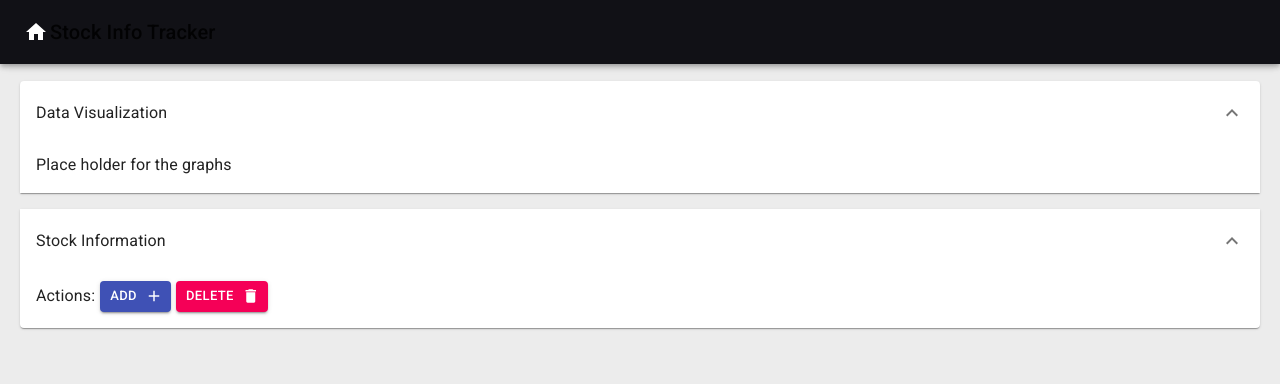
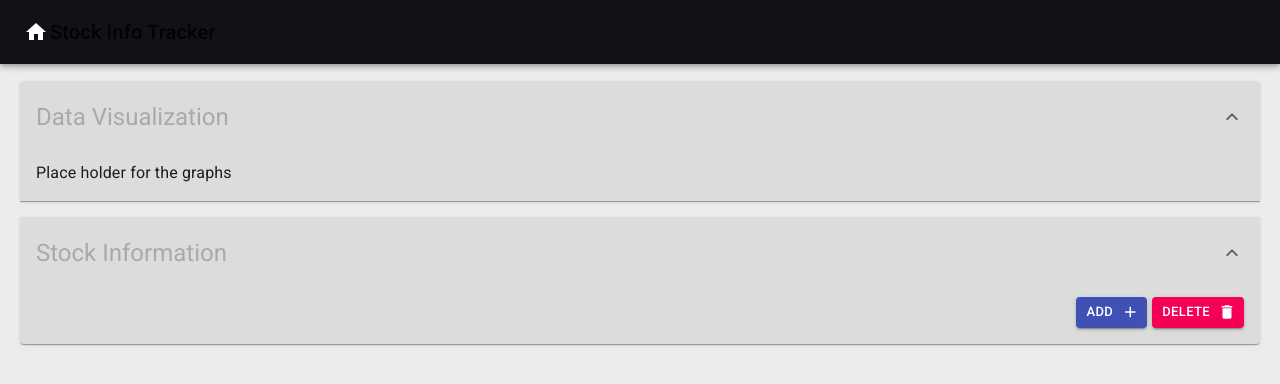
Before and after one commit to dheeraj0259/stock-info-tracker, a React (Create React App) app: page /stock-info-tracker/dashboard in a window 1280 px wide. Shown: the top 384 px of the page. Built offline with nearby package versions, Linux system fonts and the light colour scheme.

Commit message:
- added animation to the dashboard cards

```diff
--- a/src/Pages/Home.jsx
+++ b/src/Pages/Home.jsx
@@ -7,7 +7,7 @@ import {
   ExpansionPanelDetails,
   Typography,
   Button,
-  Zoom,
+  Grow,
   Icon
 } from "@material-ui/core";
 import ExpandMoreIcon from "@material-ui/icons/ExpandMore";
@@ -22,35 +22,41 @@ class Home extends Component {
     return (
       <Grid container style={{ marginTop: 50 }}>
         <Grid item md={12} style={{ padding: "0 20px 0 20px" }}>
-          <ExpansionPanel defaultExpanded>
+          <Grow in timeout={500}>
+            <ExpansionPanel
+              defaultExpanded
+              style={{ backgroundColor: "#80808026" }}
+            >
               <ExpansionPanelSummary
                 expandIcon={<ExpandMoreIcon />}
                 aria-controls="panel1a-content"
                 id="panel1a-header"
               >
-              <Typography>Data Visualization</Typography>
+                <Typography variant="h5" style={{ color: "darkgrey" }}>
+                  Data Visualization
+                </Typography>
               </ExpansionPanelSummary>
               <ExpansionPanelDetails>
                 <Typography>Place holder for the graphs</Typography>
               </ExpansionPanelDetails>
             </ExpansionPanel>
-          <ExpansionPanel defaultExpanded>
+          </Grow>
+          <Grow in style={{ transformOrigin: "0 0 0" }} timeout={1000}>
+            <ExpansionPanel
+              defaultExpanded
+              style={{ backgroundColor: "#80808026" }}
+            >
               <ExpansionPanelSummary
                 expandIcon={<ExpandMoreIcon />}
                 aria-controls="panel2a-content"
                 id="panel2a-header"
               >
-              <Typography>Stock Information</Typography>
+                <Typography variant="h5" style={{ color: "darkgrey" }}>
+                  Stock Information
+                </Typography>
               </ExpansionPanelSummary>
               <ExpansionPanelDetails>
-              <Typography>
-                Actions:
-                <Zoom
-                  in
-                  style={{
-                    transitionDelay: "200ms"
-                  }}
-                >
+                <Grid container justify="flex-end">
                   <Button
                     variant="contained"
                     size="small"
@@ -60,7 +66,6 @@ class Home extends Component {
                   >
                     ADD
                   </Button>
-                </Zoom>
                   <Button
                     variant="contained"
                     size="small"
@@ -70,9 +75,10 @@ class Home extends Component {
                   >
                     DELETE
                   </Button>
-              </Typography>
+                </Grid>
               </ExpansionPanelDetails>
             </ExpansionPanel>
+          </Grow>
         </Grid>
       </Grid>
     );
```
Lines whose indentation alone changed are shown as unchanged.
